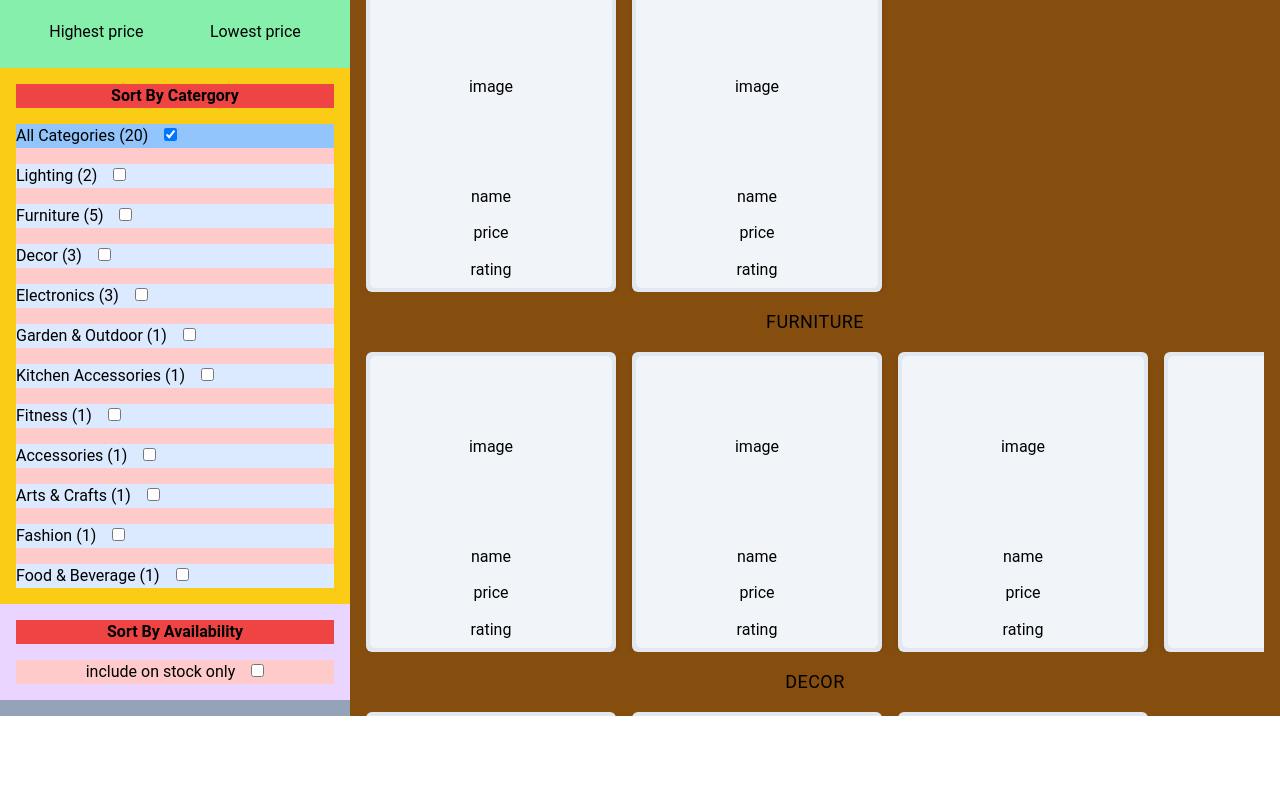
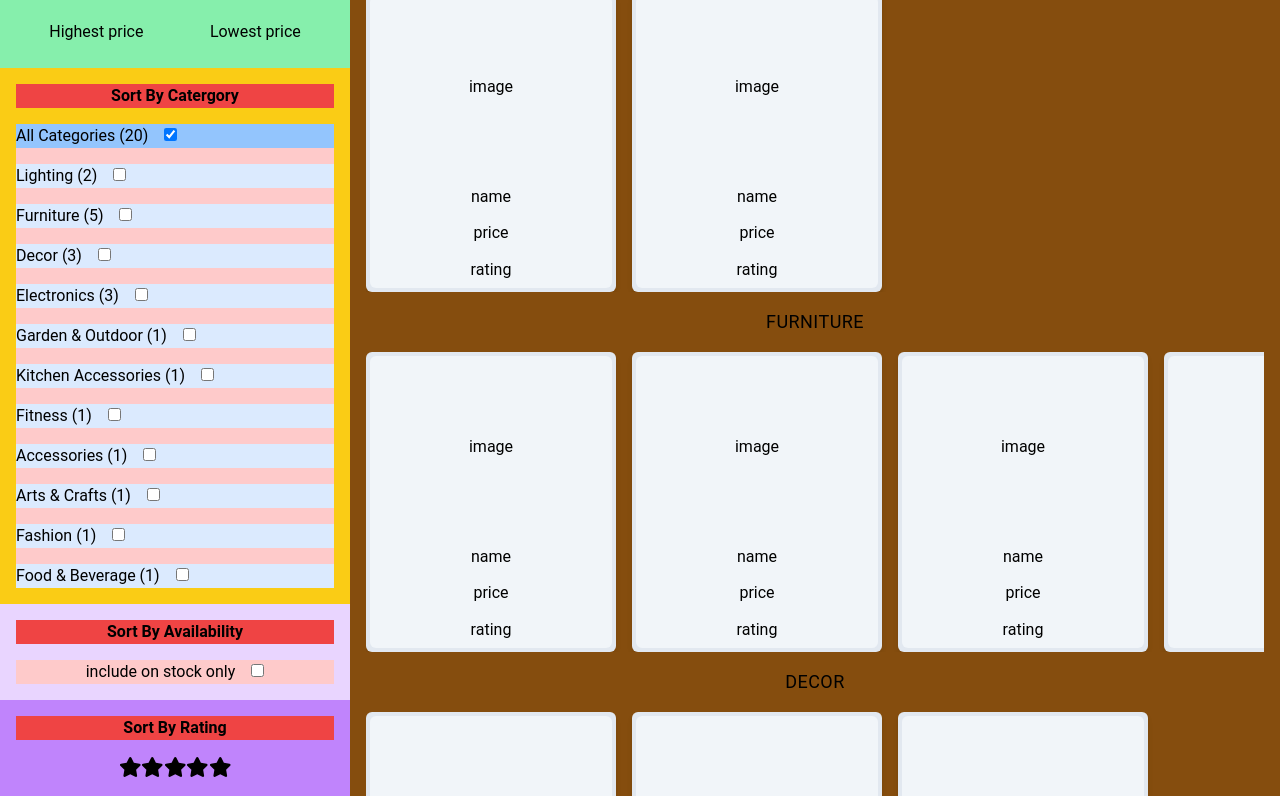
Before and after one commit to mSharifHub/e-commerce, a React (Create React App) app: page / in a window 1280 px wide. Shown: the part 200-996 px from the top of the page. Before the commit the page ends 916 px from the top, so only its background shows below. Built offline with nearby package versions, Linux system fonts and the light colour scheme.

Commit message:
added rules jsx-a11y/label-has-associated-controll for nested html tags label and input

```diff
--- a/src/components/filter/Filter.jsx
+++ b/src/components/filter/Filter.jsx
@@ -1,5 +1,6 @@
 import { useState } from "react";
 import { useCart } from "../../providers/contexts/cartContext";
+import StarRating from "./ratingComponent/StarRating";
 
 export function Filter() {
   const [selected, setSelected] = useState(null);
@@ -190,6 +191,14 @@ export function Filter() {
             </label>
           </div>
         </div>
+        <div className="flex flex-col bg-purple-400 p-4  ">
+          <span className="font-bold text-center bg-red-500 mb-4">
+            Sort By Rating
+          </span>
+          <div className="flex justify-center items-center">
+            <StarRating />
+          </div>
+        </div>
       </form>
     </div>
   );
--- /dev/null
+++ b/src/components/filter/ratingComponent/StarRating.jsx
@@ -0,0 +1,18 @@
+import { FontAwesomeIcon } from "@fortawesome/react-fontawesome";
+import { faStar } from "@fortawesome/free-solid-svg-icons";
+
+export default function StarRating() {
+  return (
+    <div>
+      {[...Array(5)].map((star, index) => {
+        const starId = `start-rating-${index + 1}`;
+        return (
+          <label htmlFor={starId}>
+            <input name="star-rating" id={starId} type="radio" />
+            <FontAwesomeIcon icon={faStar} size="lg" />
+          </label>
+        );
+      })}
+    </div>
+  );
+}
```
Also changed, not shown: .eslintrc.json.
